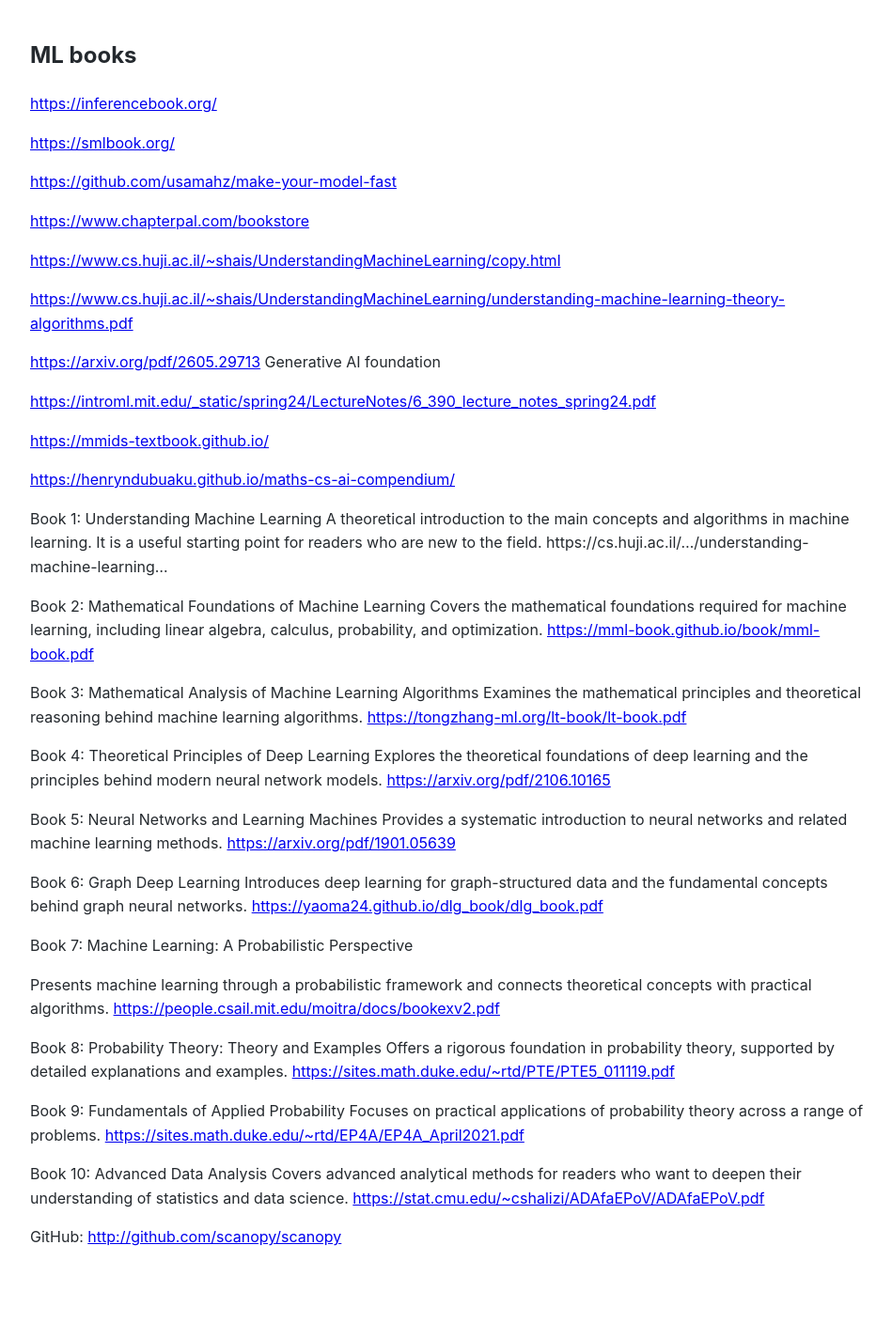
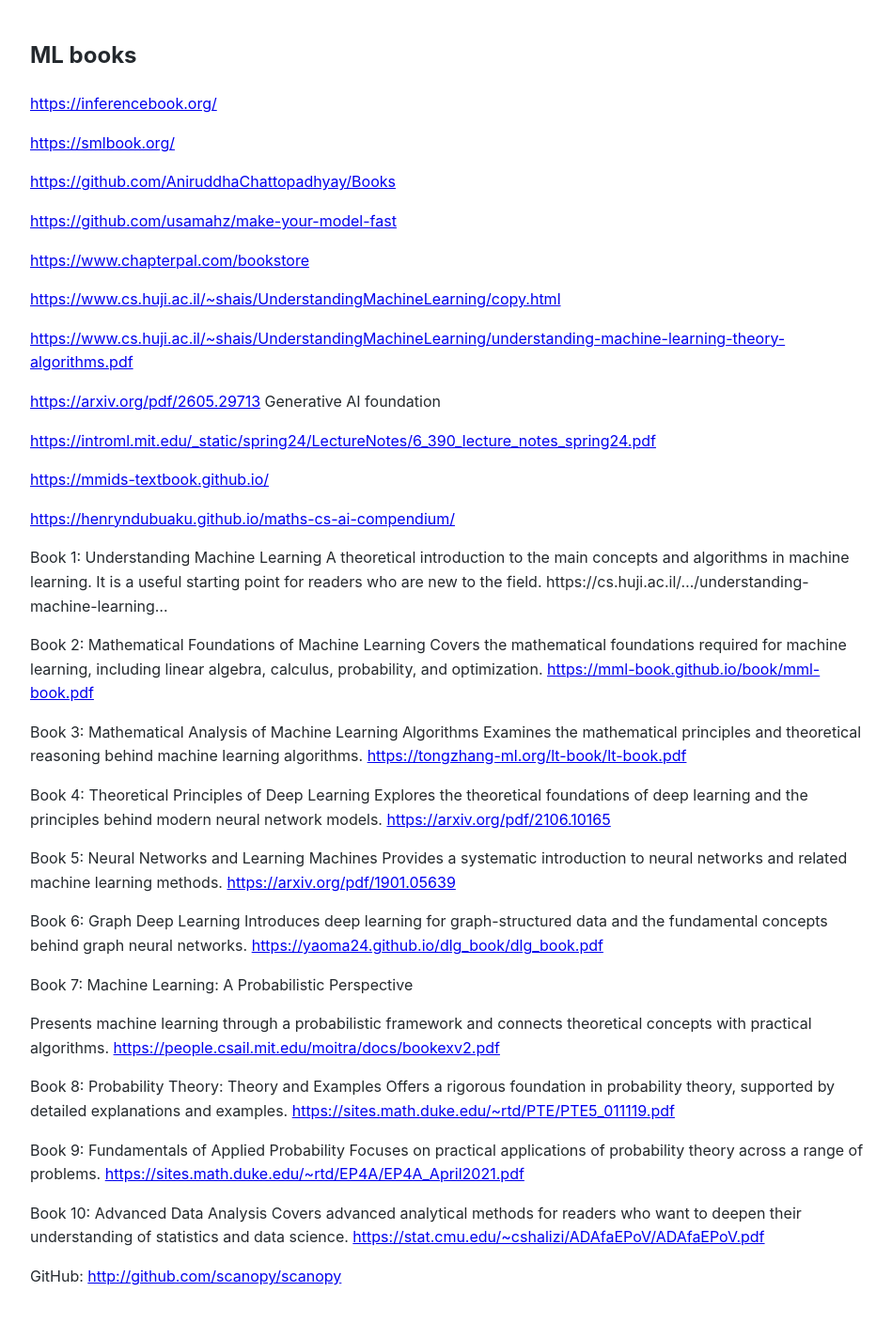
Before and after one commit to Michael-Lubinsky/michael-lubinsky.github.com, a Jekyll site: the page built from ml/ml_books.md, in a window 1280 px wide. Shown: the whole page at 94% size, without its empty margins (158-1107 px from the left). Built offline with Jekyll 4.4.1, drawn with Linux system fonts in a browser that asks for light colours; our own code applies the rules of GitHub Pages for plain Markdown files; before the commit the page ends 1366 px from its top, so only the background shows below that.

Commit message:
Update ml_books.md

```diff
--- a/ml/ml_books.md
+++ b/ml/ml_books.md
@@ -3,6 +3,8 @@
 <https://inferencebook.org/>
 
 <https://smlbook.org/>
+
+<https://github.com/AniruddhaChattopadhyay/Books>
 
 <https://github.com/usamahz/make-your-model-fast>
 
```
